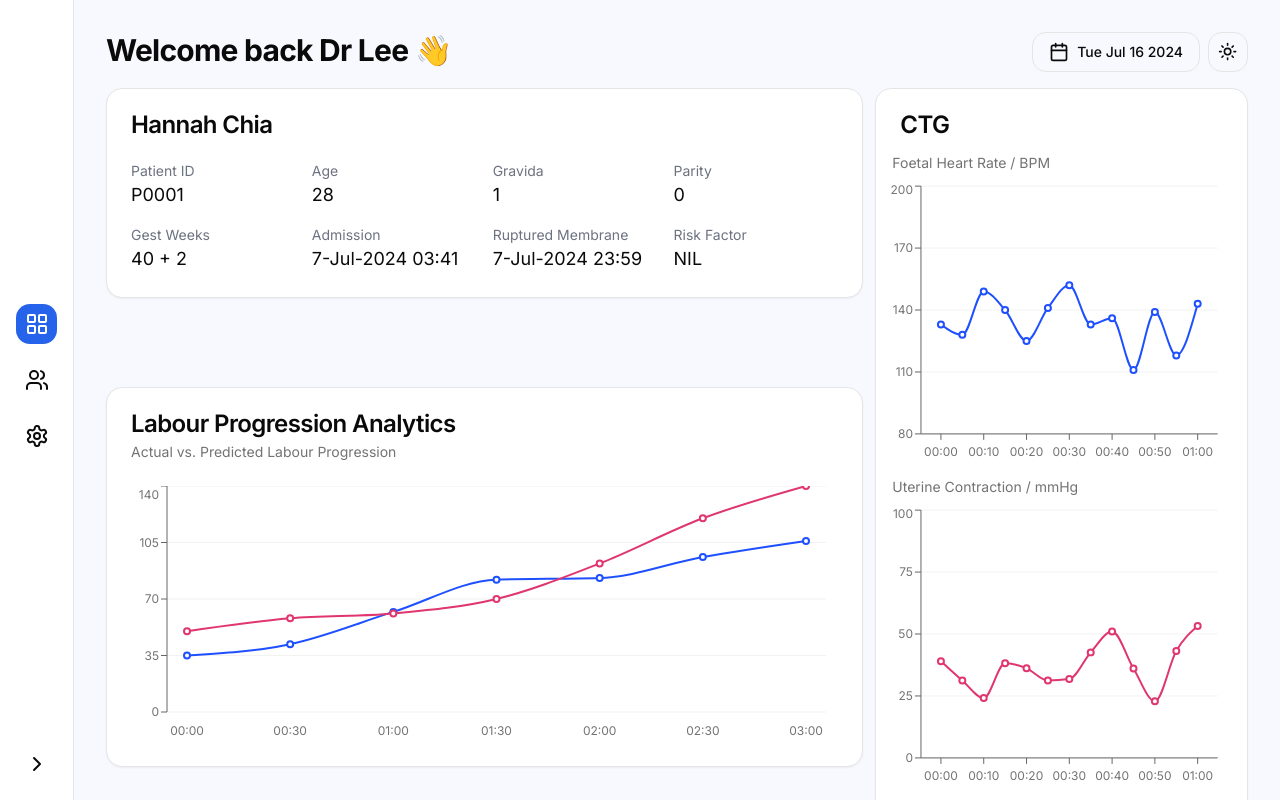
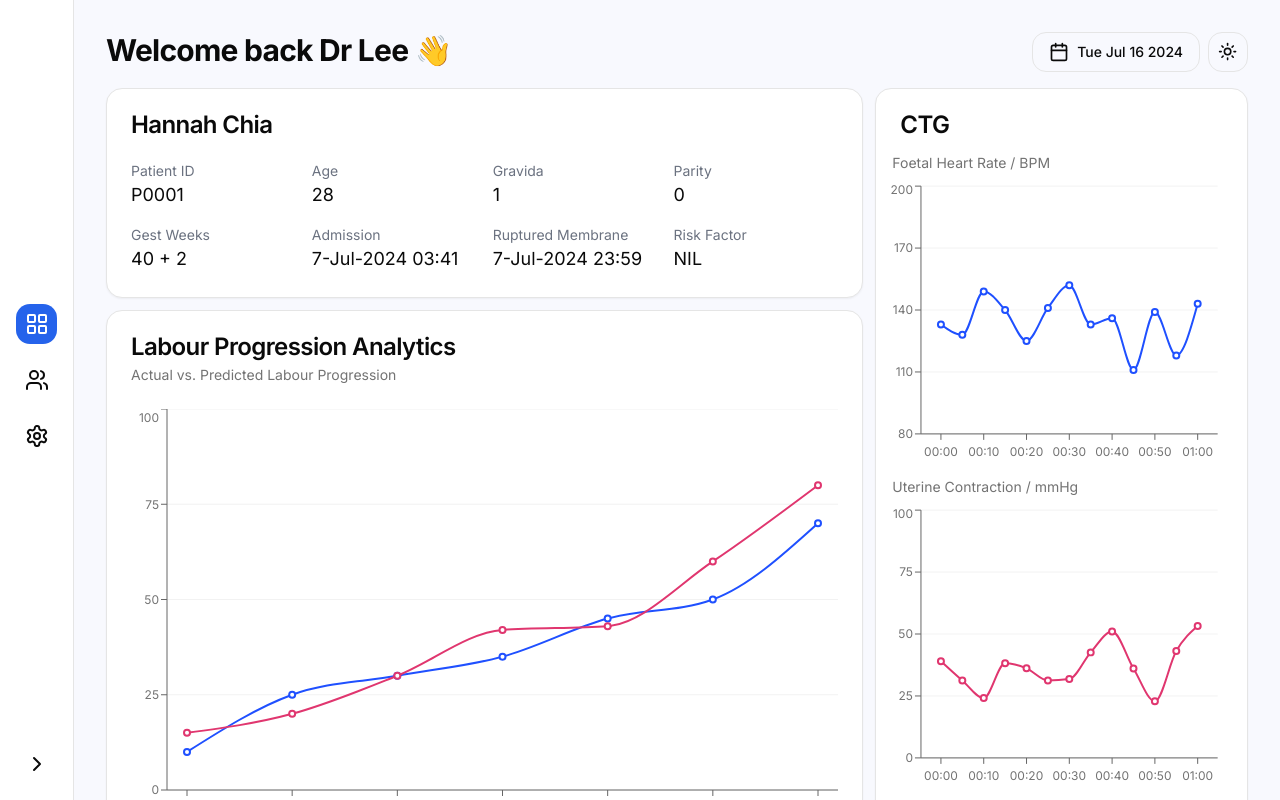
Before and after one commit to evanyan13/fetu, a Next.js app in the folder frontend/: page / in a window 1280 px wide. Shown: the top 800 px of the page. Built offline with nearby package versions, Linux system fonts and the light colour scheme.

Commit message:
Update LP chart

```diff
--- a/frontend/app/page.tsx
+++ b/frontend/app/page.tsx
@@ -31,7 +31,7 @@ export default function Home() {
           <div className='col-span-2'>
             <PatientDetailsCard />
           </div>
-          <div className='row-span-3'>
+          <div className='row-span-4'>
             <CtgChart />
           </div>
           <div className='col-span-2'>
--- a/frontend/components/dashboard/LabourProgressChart.tsx
+++ b/frontend/components/dashboard/LabourProgressChart.tsx
@@ -19,13 +19,13 @@ import {
 } from "@/components/ui/chart"
 
 const chartData = [
-  { time: "00:00", actual: 35, predicted: 50 },
-  { time: "00:30", actual: 42, predicted: 58 },
-  { time: "01:00", actual: 62, predicted: 61 },
-  { time: "01:30", actual: 82, predicted: 70 },
-  { time: "02:00", actual: 83, predicted: 92 },
-  { time: "02:30", actual: 96, predicted: 120 },
-  { time: "03:00", actual: 106, predicted: 140 },
+  { time: "00:00", actual: 10, predicted: 15 },
+  { time: "00:30", actual: 25, predicted: 20 },
+  { time: "01:00", actual: 30, predicted: 30 },
+  { time: "01:30", actual: 35, predicted: 42 },
+  { time: "02:00", actual: 45, predicted: 43 },
+  { time: "02:30", actual: 50, predicted: 60 },
+  { time: "03:00", actual: 70, predicted: 80 },
 ]
 
 const chartConfig = {
@@ -48,24 +48,26 @@ export function LabourProgressChart() {
       </CardHeader>
 
       <CardContent className="pl-0">
-        <ChartContainer config={chartConfig} className="w-full h-64">
+        <ChartContainer config={chartConfig} className="w-full h-full">
           <LineChart
             accessibilityLayer
             data={chartData}
             margin={{
               // left: 12,
-              right: 12,
+              // right: 12,
             }}
           >
             <CartesianGrid vertical={false} />
             <XAxis
               dataKey="time"
-              tickLine={false}
-              axisLine={false}
+              tickLine={true}
+              axisLine={true}
               tickMargin={8}
               padding={{ left: 20, right: 20 }}
             />
-            <YAxis />
+            <YAxis
+              domain={[0, 100]}
+            />
             <ChartTooltip cursor={false} content={<ChartTooltipContent />} />
             <Line
               dataKey="actual"
```
